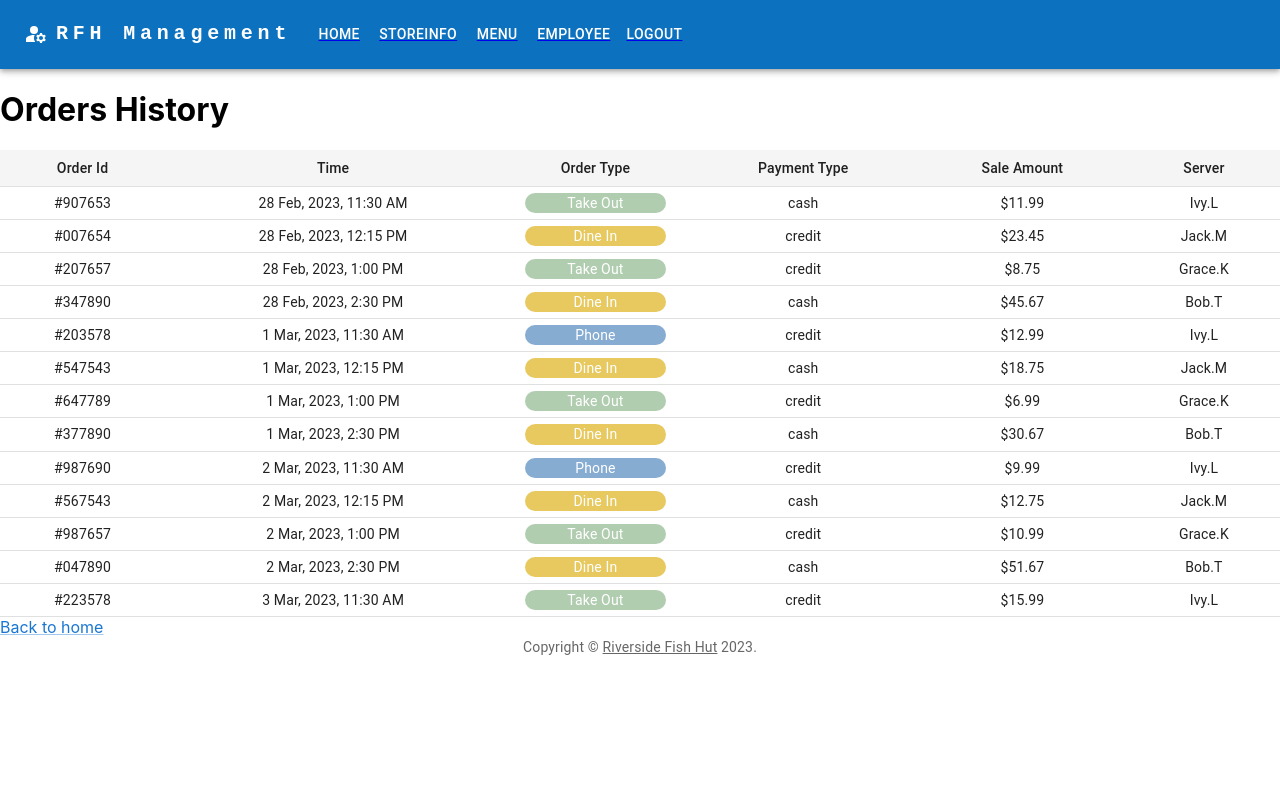
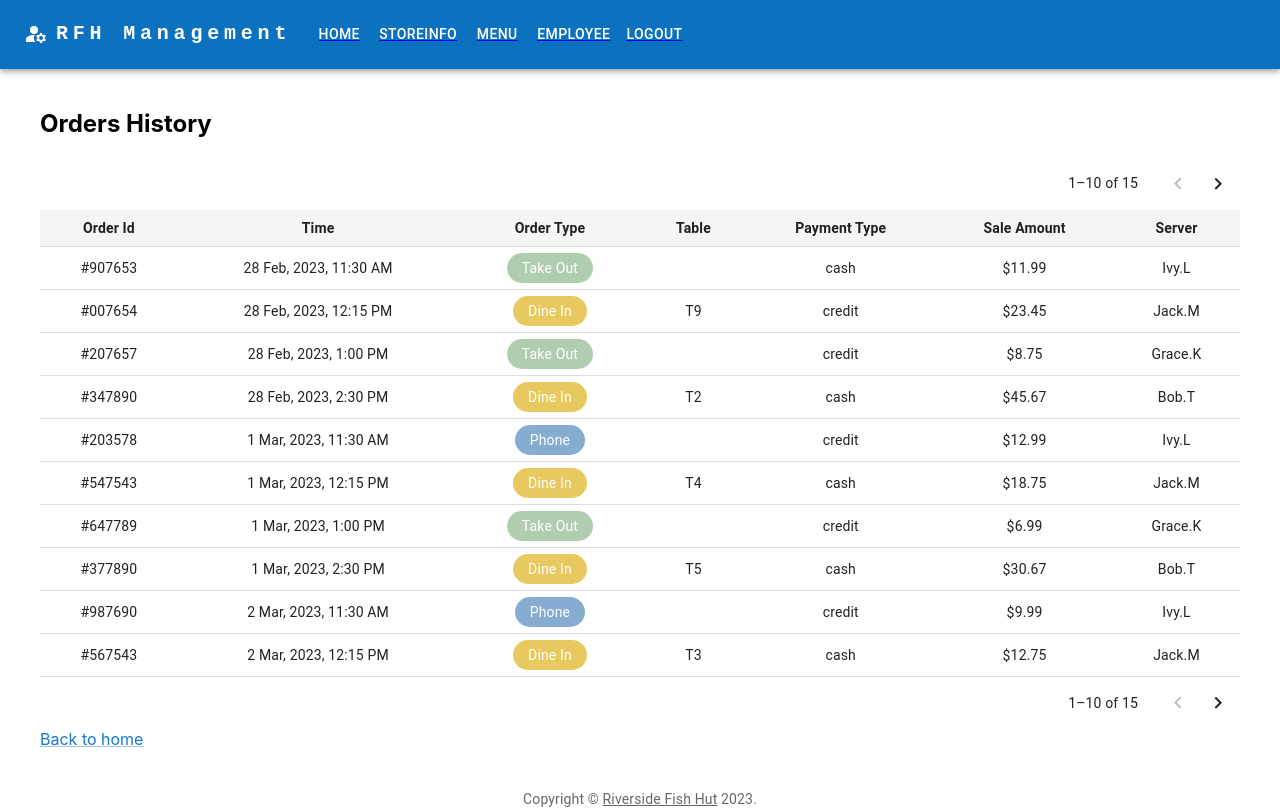
Before and after one commit to QianTea/capstone, a React (Create React App) app in the folder react-project/: page /admin/orderhistory in a window 1280 px wide. Built offline with nearby package versions, Linux system fonts and the light colour scheme; sample sign-in values are in the browser's storage.

Commit message:
admin-order history done

```diff
--- a/react-project/src/admin/pages/OrdersHistory.js
+++ b/react-project/src/admin/pages/OrdersHistory.js
@@ -6,7 +6,53 @@ import TableBody from '@mui/material/TableBody';
 import TableCell from '@mui/material/TableCell';
 import TableHead from '@mui/material/TableHead';
 import TableRow from '@mui/material/TableRow';
+import { TablePagination } from '@mui/material';
 // mui - time picker
+
+// styles
+const styles = {
+    container: {
+        margin: '40px',
+    },
+    title: {
+        fontSize: '24px',
+        fontWeight: 'bold',
+        marginBottom: '20px',
+    },
+    orderType: {
+        display: 'inline-flex',
+        alignItems: 'center',
+        backgroundColor: '#2196F3',
+        color: '#fff',
+        borderRadius: '20px',
+        padding: '5px 15px',
+        marginRight: '10px',
+        marginLeft: '5%',
+        marginRight: '5%',
+    },
+    dineIn: {
+        backgroundColor: '#ddb31db3',
+        color: '#ffffff',
+    },
+    takeOut: {
+        backgroundColor: '#5a965778',
+        color: '#ffffff',
+    },
+    phone: {
+        backgroundColor: '#568bc0b5',
+        color: '#ffffff',
+    },
+    icon: {
+        marginRight: '5px',
+    },
+    tableCell: {
+        fontWeight: 'bold',
+        backgroundColor: '#f5f5f5',
+    },
+    server: {
+        fontStyle: 'italic',
+    },
+};
 
 // Define the orders data
 const allOrders = [
@@ -23,76 +69,84 @@ const allOrders = [
     { id: '#987657', datetime: '2 Mar, 2023, 1:00 PM', orderType: 'Take Out', table: '', pmtType: 'credit', amount: '10.99', server: 'Grace.K' },
     { id: '#047890', datetime: '2 Mar, 2023, 2:30 PM', orderType: 'Dine In', table: 'T1', pmtType: 'cash', amount: '51.67', server: 'Bob.T' },
     { id: '#223578', datetime: '3 Mar, 2023, 11:30 AM', orderType: 'Take Out', table: '', pmtType: 'credit', amount: '15.99', server: 'Ivy.L' },
+    { id: '#047892', datetime: '2 Mar, 2023, 2:30 PM', orderType: 'Dine In', table: 'T9', pmtType: 'cash', amount: '51.67', server: 'Bob.T' },
+    { id: '#223579', datetime: '3 Mar, 2023, 11:30 AM', orderType: 'Take Out', table: '', pmtType: 'credit', amount: '15.99', server: 'Ivy.L' },
 ];
 
 /**
  * A component that displays a table of orders.
  */
 export default function AdminOrdersHistory() {
+    // 15 rows a page
+    const [page, setPage] = React.useState(0);
+    const rowsPerPage = 10;
+
+    const handleChangePage = (event, newPage) => {
+        setPage(newPage);
+    };
+    // change order type style
     const getOrderTypeCellStyle = (orderType) => {
         switch (orderType) {
             case 'Dine In':
-                return {
-                    backgroundColor: '#ddb31db3', // yellow
-                    color: '#ffffff',
-                    borderRadius: '20px',
-                    marginLeft:'5%',
-                    marginRight:'5%',
-                };
+                return { ...styles.orderType, ...styles.dineIn };
             case 'Take Out':
-                return {
-                    backgroundColor: '#5a965778', // green
-                    color: '#ffffff',
-                    borderRadius: '20px',
-                    marginLeft:'5%',
-                    marginRight:'5%',
-                };
+                return { ...styles.orderType, ...styles.takeOut };
             case 'Phone':
-                return {
-                    backgroundColor: '#568bc0b5', // blue
-                    color: '#ffffff',
-                    borderRadius: '20px',
-                    marginLeft:'5%',
-                    marginRight:'5%',
-                };
+                return { ...styles.orderType, ...styles.phone };
             default:
                 return {};
         }
     };
     return (
-        <div>
-            <h1>Orders History</h1>
+        <div style={styles.container}>
+            <div style={styles.title}>Orders History</div>
+            <TablePagination
+                rowsPerPageOptions={[15]}
+                component="div"
+                count={allOrders.length}
+                rowsPerPage={rowsPerPage}
+                page={page}
+                onPageChange={handleChangePage}
+            />
             <Table size="small">
                 <TableHead>
                     <TableRow>
-                        <TableCell align="center" style={{ backgroundColor: '#f5f5f5' }}>
+                        <TableCell align="center" style={styles.tableCell}>
                             Order Id
                         </TableCell>
-                        <TableCell align="center" style={{ backgroundColor: '#f5f5f5' }}>
+                        <TableCell align="center" style={styles.tableCell}>
                             Time
                         </TableCell>
-                        <TableCell align="center" style={{ backgroundColor: '#f5f5f5' }}>
+                        <TableCell align="center" style={styles.tableCell}>
                             Order Type
                         </TableCell>
-                        <TableCell align="center" style={{ backgroundColor: '#f5f5f5' }}>
+                        <TableCell align="center" style={styles.tableCell}>
+                            Table
+                        </TableCell>
+                        <TableCell align="center" style={styles.tableCell}>
                             Payment Type
                         </TableCell>
-                        <TableCell align="center" style={{ backgroundColor: '#f5f5f5' }}>
+                        <TableCell align="center" style={styles.tableCell}>
                             Sale Amount
                         </TableCell>
-                        <TableCell align="center" style={{ backgroundColor: '#f5f5f5' }}>
+                        <TableCell align="center" style={styles.tableCell}>
                             Server
                         </TableCell>
                     </TableRow>
                 </TableHead>
                 <TableBody>
-                    {allOrders.map((order) => (
+                    {allOrders
+                        .slice(page * rowsPerPage, page * rowsPerPage + rowsPerPage)
+                        .map((order) => (
                             <TableRow key={order.id}>
                                 <TableCell align="center">{order.id}</TableCell>
                                 <TableCell align="center">{order.datetime}</TableCell>
                                 <TableCell align="center">
-                                <div style={getOrderTypeCellStyle(order.orderType)}>{order.orderType}</div>
+                                    <div style={getOrderTypeCellStyle(order.orderType)}>
+                                        {order.orderType}
+                                    </div>
                                 </TableCell>
+                                <TableCell align="center">{order.table}</TableCell>
                                 <TableCell align="center">{order.pmtType}</TableCell>
                                 <TableCell align="center">{`$${order.amount}`}</TableCell>
                                 <TableCell align="center">{order.server}</TableCell>
@@ -100,6 +154,14 @@ export default function AdminOrdersHistory() {
                         ))}
                 </TableBody>
             </Table>
+            <TablePagination
+                rowsPerPageOptions={[15]}
+                component="div"
+                count={allOrders.length}
+                rowsPerPage={rowsPerPage}
+                page={page}
+                onPageChange={handleChangePage}
+            />
             <Link color="primary" href="/admin/home" onClick={''} sx={{ mt: 3 }}>
                 Back to home
             </Link>
```
Lines whose indentation alone changed are shown as unchanged.
